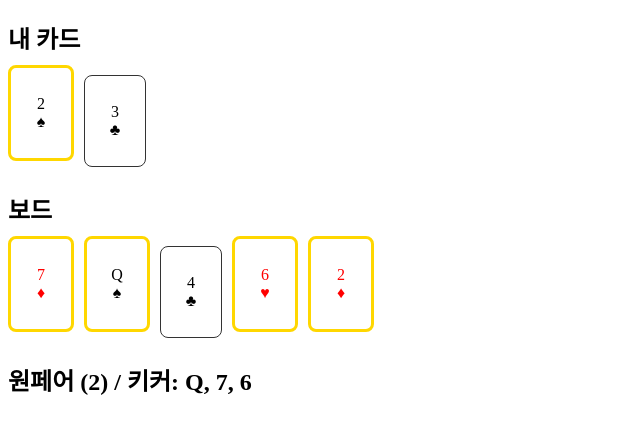
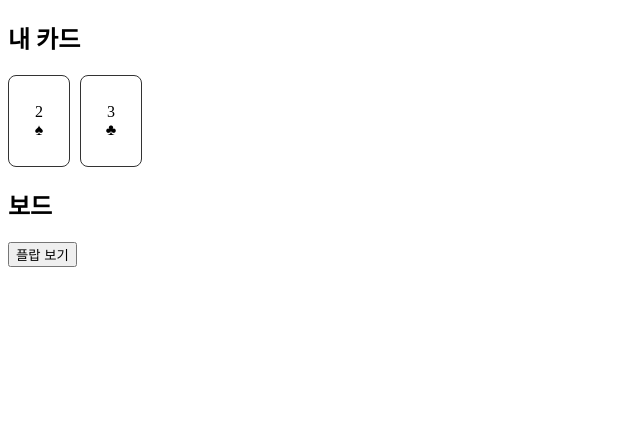
Before and after one commit to nonamugu/poker-game, a Vue app: page / in a window 1280 px wide. Shown: the top 434 px of the page, without its empty margins (0-640 px from the left). Built offline with nearby package versions, Linux system fonts and the light colour scheme.

Commit message:
[#3] 포커 플랍 턴 리버 나눠서 플레이

```diff
--- a/src/App.vue
+++ b/src/App.vue
@@ -1,3 +1,18 @@
+<script setup>
+import { onMounted } from 'vue';
+import { usePoker } from './composables/usePoker';
+
+import CardList from './components/CardList.vue';
+import HandResult from './components/HandResult.vue';
+
+const { playerCards, boardCards, bestHand, bestCards, stage, init, nextStage } =
+  usePoker();
+
+onMounted(() => {
+  init();
+});
+</script>
+
 <template>
   <div>
     <h2>내 카드</h2>
@@ -6,20 +21,18 @@
     <h2>보드</h2>
     <CardList :cards="boardCards" :highlightCards="bestCards" />
 
-    <HandResult :hand="bestHand" />
+    <button @click="nextStage">
+      {{
+        stage === 'init'
+          ? '플랍 보기'
+          : stage === 'flop'
+            ? '턴 보기'
+            : stage === 'turn'
+              ? '리버 보기'
+              : '다시 시작'
+      }}
+    </button>
+
+    <HandResult v-if="stage === 'river' || stage === 'end'" :hand="bestHand" />
   </div>
 </template>
-
-<script setup>
-import { onMounted } from 'vue';
-import { usePoker } from './composables/usePoker';
-
-import CardList from './components/CardList.vue';
-import HandResult from './components/HandResult.vue';
-
-const { playerCards, boardCards, bestHand, bestCards, init } = usePoker();
-
-onMounted(() => {
-  init();
-});
-</script>
--- a/src/composables/usePoker.js
+++ b/src/composables/usePoker.js
@@ -4,23 +4,41 @@ import { getCombinations } from '../utils/combinations';
 import { evaluateHand } from '../utils/handEvaluator';
 
 export function usePoker() {
+  const deck = ref([]);
+
   const playerCards = ref([]);
   const boardCards = ref([]);
   const bestHand = ref(null);
   const bestCards = ref([]);
 
+  const stage = ref('init');
+
   function init() {
-    const deck = createDeck();
-    shuffle(deck);
+    deck.value = createDeck();
+    shuffle(deck.value);
 
-    playerCards.value = [deck.pop(), deck.pop()];
+    playerCards.value = [deck.value.pop(), deck.value.pop()];
+    boardCards.value = [];
 
-    boardCards.value = [];
-    for (let i = 0; i < 5; i++) {
-      boardCards.value.push(deck.pop());
+    stage.value = 'init';
+  }
+  function nextStage() {
+    if (stage.value === 'init') {
+      boardCards.value.push(deck.value.pop());
+      boardCards.value.push(deck.value.pop());
+      boardCards.value.push(deck.value.pop());
+      stage.value = 'flop';
+    } else if (stage.value === 'flop') {
+      boardCards.value.push(deck.value.pop());
+      stage.value = 'turn';
+    } else if (stage.value === 'turn') {
+      boardCards.value.push(deck.value.pop());
+      stage.value = 'river';
+
+      calculateBestHand();
+    } else if (stage.value === 'river') {
+      stage.value = 'end';
     }
-
-    calculateBestHand();
   }
 
   function calculateBestHand() {
@@ -43,14 +61,6 @@ export function usePoker() {
     bestCards.value = bestCombo;
   }
 
-  return {
-    playerCards,
-    boardCards,
-    bestHand,
-    bestCards,
-    init,
-  };
-
   function compareHands(a, b) {
     if (a.rank !== b.rank) return a.rank - b.rank;
 
@@ -70,6 +80,8 @@ export function usePoker() {
     boardCards,
     bestHand,
     bestCards,
+    stage,
     init,
+    nextStage,
   };
 }
```
